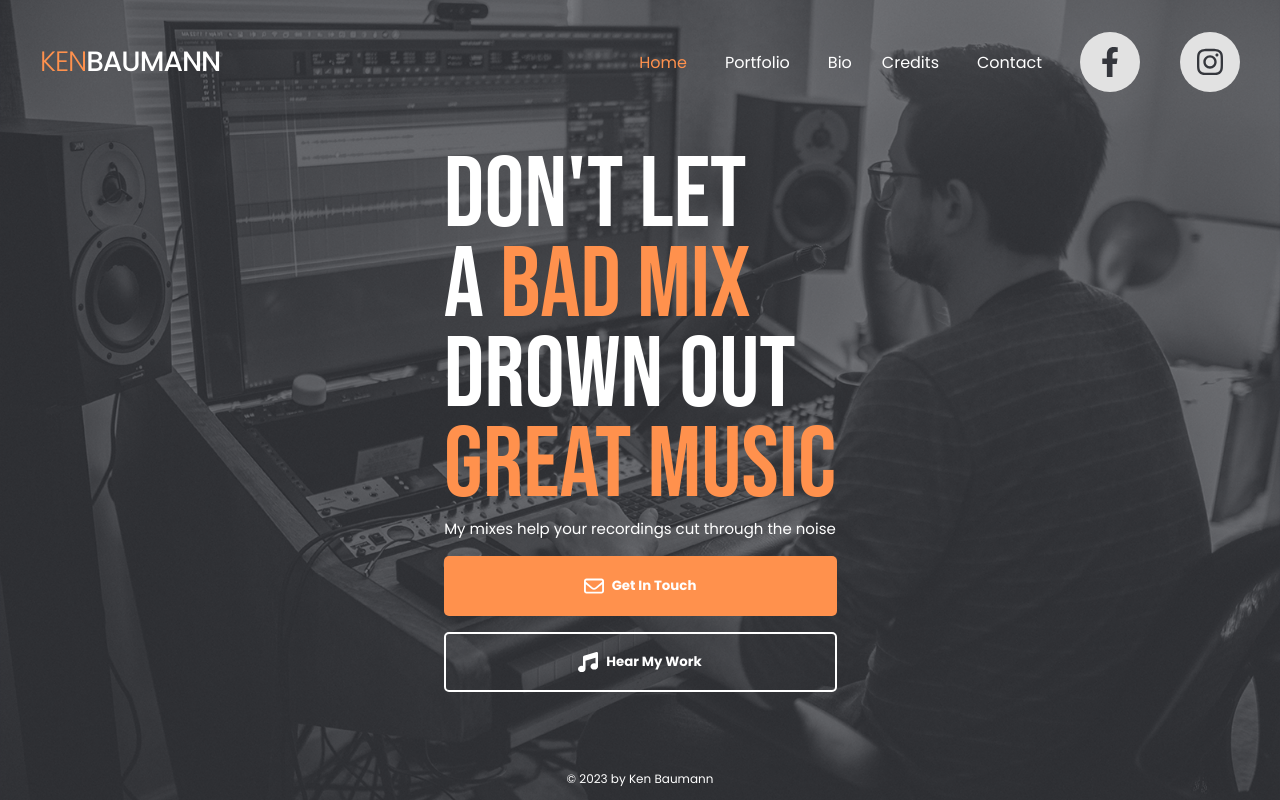
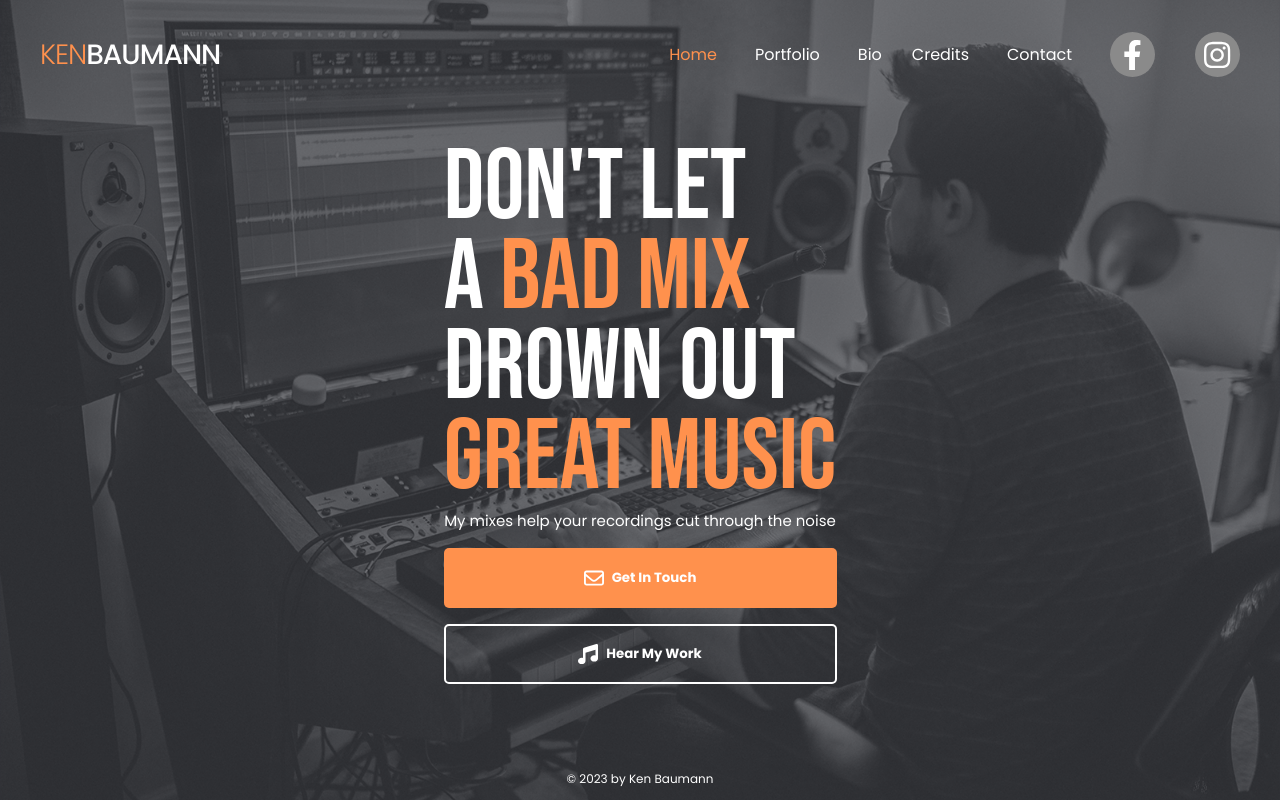
Before and after one commit to ryanbradley-webdev/kenmixesmusic, a React (Vite) app: page / in a window 1280 px wide. Shown: the top 800 px of the page. Built offline with nearby package versions, Linux system fonts and the light colour scheme; grey boxes are pictures that could not be loaded.

Commit message:
Change social media icons from svg to React components and update color scheme.

```diff
--- /dev/null
+++ b/src/assets/Facebook.tsx
@@ -0,0 +1,7 @@
+export default function Facebook() {
+    return (
+        <svg xmlns="http://www.w3.org/2000/svg" viewBox="0 0 320 512">
+            <path d="M279.14 288l14.22-92.66h-88.91v-60.13c0-25.35 12.42-50.06 52.24-50.06h40.42V6.26S260.43 0 225.36 0c-73.22 0-121.08 44.38-121.08 124.72v70.62H22.89V288h81.39v224h100.17V288z"/>
+        </svg>
+    )
+}
--- /dev/null
+++ b/src/assets/Instagram.tsx
@@ -0,0 +1,7 @@
+export default function Instagram() {
+    return (
+        <svg xmlns="http://www.w3.org/2000/svg" viewBox="0 0 448 512">
+            <path d="M224.1 141c-63.6 0-114.9 51.3-114.9 114.9s51.3 114.9 114.9 114.9S339 319.5 339 255.9 287.7 141 224.1 141zm0 189.6c-41.1 0-74.7-33.5-74.7-74.7s33.5-74.7 74.7-74.7 74.7 33.5 74.7 74.7-33.6 74.7-74.7 74.7zm146.4-194.3c0 14.9-12 26.8-26.8 26.8-14.9 0-26.8-12-26.8-26.8s12-26.8 26.8-26.8 26.8 12 26.8 26.8zm76.1 27.2c-1.7-35.9-9.9-67.7-36.2-93.9-26.2-26.2-58-34.4-93.9-36.2-37-2.1-147.9-2.1-184.9 0-35.8 1.7-67.6 9.9-93.9 36.1s-34.4 58-36.2 93.9c-2.1 37-2.1 147.9 0 184.9 1.7 35.9 9.9 67.7 36.2 93.9s58 34.4 93.9 36.2c37 2.1 147.9 2.1 184.9 0 35.9-1.7 67.7-9.9 93.9-36.2 26.2-26.2 34.4-58 36.2-93.9 2.1-37 2.1-147.8 0-184.8zM398.8 388c-7.8 19.6-22.9 34.7-42.6 42.6-29.5 11.7-99.5 9-132.1 9s-102.7 2.6-132.1-9c-19.6-7.8-34.7-22.9-42.6-42.6-11.7-29.5-9-99.5-9-132.1s-2.6-102.7 9-132.1c7.8-19.6 22.9-34.7 42.6-42.6 29.5-11.7 99.5-9 132.1-9s102.7-2.6 132.1 9c19.6 7.8 34.7 22.9 42.6 42.6 11.7 29.5 9 99.5 9 132.1s2.7 102.7-9 132.1z"/>
+        </svg>
+    )
+}
--- a/src/components/Header/Header.module.css
+++ b/src/components/Header/Header.module.css
@@ -180,12 +180,13 @@
 .iconDiv a {
     display: grid;
     place-items: center;
-    width: 60px;
-    height: 60px;
-    background-color: var(--color-white-sec);
+    width: 45px;
+    height: 45px;
+    background-color: var(--color-white-ter);
     border-radius: 50%;
 }
 
-.iconDiv img {
+.iconDiv svg {
     height: 30px;
+    fill: var(--color-white)
 }
--- a/src/components/Header/Header.tsx
+++ b/src/components/Header/Header.tsx
@@ -3,8 +3,8 @@
 import Burger from './Burger'
 import { useState } from 'react'
 import CloseBtn from '../../assets/CloseBtn'
-import Facebook from '../../assets/facebook.svg'
-import Instagram from '../../assets/instagram.svg'
+import Facebook from '../../assets/Facebook'
+import Instagram from '../../assets/Instagram'
 
 type HeaderProps = {
     toggleContactModal: () => void,
@@ -69,11 +69,11 @@
                     <div className={styles.iconDiv}>
 
                         <Link to='https://www.facebook.com/kenmixesmusic' target='_blank' rel='noopener noreferrer'>
-                            <img src={Facebook} alt="" />
+                            <Facebook />
                         </Link>
 
                         <Link to='https://www.instagram.com/kenmixesmusic/' target='_blank' rel='noopener noreferrer'>
-                            <img src={Instagram} alt="" />
+                            <Instagram />
                         </Link>
 
                     </div>
--- a/src/index.css
+++ b/src/index.css
@@ -4,7 +4,7 @@
 :root {
     --color-white: #FFFFFF;
     --color-white-sec: #E2E2E2;
-    --color-white-ter: #303436;
+    --color-white-ter: #8a8a8a;
     --color-orange: #FF914D;
     --color-bg: #35373DA6;
     --color-bg-portfolio: #202225;
```
Also changed, not shown: src/assets/facebook.svg (deleted), src/assets/instagram.svg (deleted).
